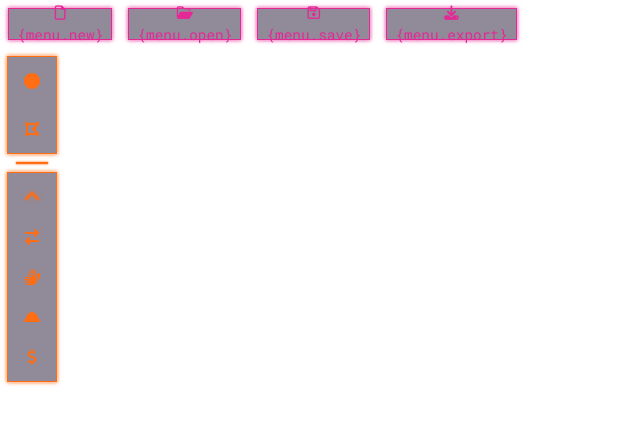
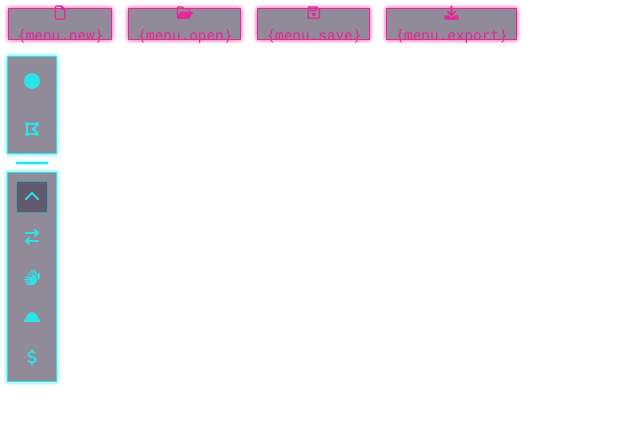
Before and after one commit to theripper93/terragen, a website: page index.html in a window 1280 px wide. Shown: the whole page, without its empty margins (0-640 px from the left). Drawn offline with nearby package versions, Linux system fonts and the light colour scheme.

Commit message:
Linting, tooltips, and button touchups

```diff
--- a/styles/helpers/_globals.scss
+++ b/styles/helpers/_globals.scss
@@ -1,4 +1,5 @@
 @import './variables';
+@use 'sass:color';
 
 body {
   font-family: 'Roboto Mono', monospace;
@@ -8,8 +9,8 @@ hr {
   width: calc($toolbar-width - 2 * $control-padding);
   justify-self: center;
   border: 1px solid transparent;
-  background: $orange;
-  box-shadow: 0 0 0.05rem $orange, 0 0 0.01rem $white, 0 0 0.15rem $orange;
+  background: $blue;
+  box-shadow: 0 0 0.05rem $blue, 0 0 0.01rem $white, 0 0 0.15rem $blue;
   margin: 0.5rem 0;
 }
 
@@ -59,11 +60,12 @@ hr {
 
   .toggles,
   .tools {
-    @include neon-group($orange);
+    @include neon-group($blue);
+
     flex-direction: column;
 
     .option {
-      @include neon-item($orange);
+      @include neon-item($blue);
 
       width: calc($toolbar-width - 2 * $control-padding);
       margin: $control-padding;
@@ -74,14 +76,11 @@ hr {
 
 #controls .option.active,
 #menu .item.active {
-  @include neon-item($orange);
-  $transparent: transparentize($orange, 0.85);
-  text-shadow: 0 0 0.3rem $transparent, 0 0 0.2rem $orange;
+  @include neon-item($blue);
 
-  &.tooltip:hover::before {
-    color: $orange;
-    text-shadow: 0 0 3px $orange;
-  }
+  background: color.adjust($bg-dark, $alpha: -0.65);
+  border: 1px solid color.adjust($blue, $alpha: -0.5);
+  border-radius: 2px;
 }
 
 /* Tooltips */
@@ -91,15 +90,15 @@ hr {
   display: inline-block;
 
   &:hover::before {
-    animation: fade 1.5s;
     content: attr(data-tooltip);
     position: absolute;
-    left: 125%;
+    left: 150%;
+    padding: 0.1rem 0.25rem;
+    border: 1px solid $blue;
+    background: $bg;
+    color: $blue;
+    animation: fade 1.5s;
     white-space: nowrap;
-    color: $pink;
-    text-shadow: 0 0 3px $pink;
-    text-decoration: underline;
-    text-decoration-thickness: 1px;
   }
 }
 
--- a/styles/helpers/_variables.scss
+++ b/styles/helpers/_variables.scss
@@ -1,8 +1,12 @@
+@use 'sass:color';
+
 /* Colours */
 $blue: hsl(181deg 79% 54%);
 $pink: hsl(325deg 79% 53%);
 $orange: hsl(23deg 100% 54%);
 $white: hsl(0deg 0% 100%);
+$bg: hsl(268deg 39% 15%);
+$bg-dark: hsl(261deg 89% 7%);
 
 /* Sizing */
 $navbar-height: 3rem;
@@ -11,17 +15,16 @@ $control-padding: 0.5rem;
 
 /* Mixins */
 @mixin neon-group($colour) {
-  $transparent: transparentize($colour, 0.5);
-
   display: flex;
   flex-direction: column;
   align-items: center;
   justify-content: center;
-  background: hsl(268deg 39% 15% / 50%);
+  background: color.adjust($bg, $alpha: -0.5);
   backdrop-filter: blur(10px);
   border: 1px solid $colour;
   color: $colour;
-  box-shadow: 0 0 0.1rem $white, 0 0 0.3rem $transparent, 0 0 0.2rem $colour;
+  box-shadow: 0 0 0.1rem $white, 0 0 0.3rem color.adjust($colour, $alpha: -0.5),
+    0 0 0.2rem $colour;
   transition: all 0.2s;
 
   i,
@@ -31,26 +34,25 @@ $control-padding: 0.5rem;
 }
 
 @mixin neon-item($colour) {
-  $transparent: transparentize($colour, 0.85);
-
   display: flex;
   align-items: center;
   justify-content: center;
   background: transparent;
   border: 1px solid transparent;
+  border-radius: 2px;
   color: $colour;
   transition: all 0.2s;
 
   &:hover {
     cursor: pointer;
     border: 1px solid $colour;
-    background: hsla(261, 89%, 7%, 0.5);
-    box-shadow: 0 0 0.5rem $transparent, 0 0 0.3rem $colour;
+    background: color.adjust($bg-dark, $alpha: -0.5);
+    box-shadow: 0 0 0.5rem color.adjust($colour, $alpha: -0.85), 0 0 0.3rem $colour;
   }
 
   &:active {
     border: 1px solid $colour;
-    background: hsl(261, 89%, 7%);
+    background: $bg-dark;
     box-shadow: none;
   }
 
@@ -59,3 +61,17 @@ $control-padding: 0.5rem;
     pointer-events: none;
   }
 }
+
+@mixin tooltip-style() {
+  &:hover::before {
+    content: attr(data-tooltip);
+    position: absolute;
+    left: 150%;
+    padding: 0.1rem 0.25rem;
+    border: 1px solid $blue;
+    background: $bg;
+    color: $blue;
+    animation: fade 1.5s;
+    white-space: nowrap;
+  }
+}
```
Also changed, not shown: .stylelintrc.json, styles/style.css.
